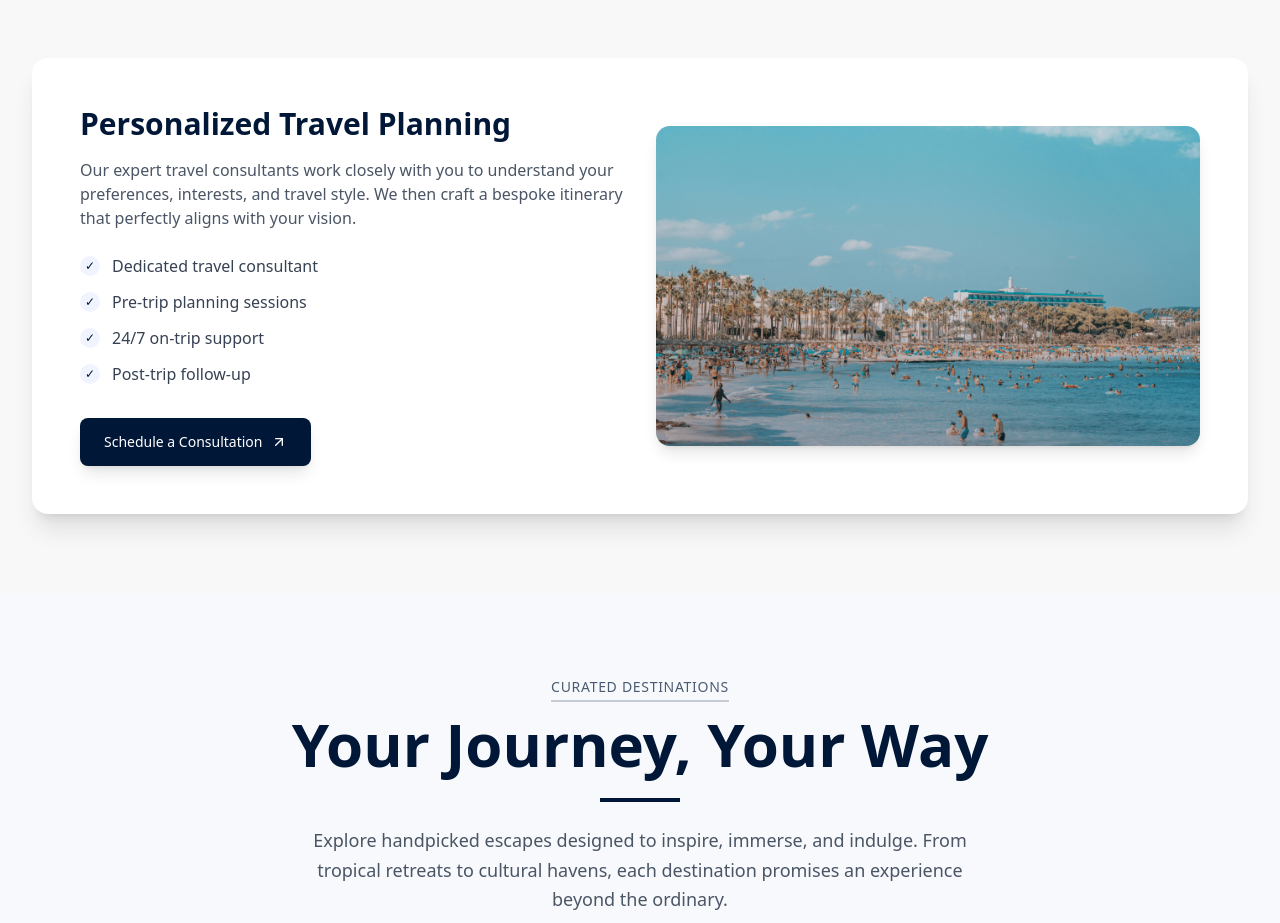
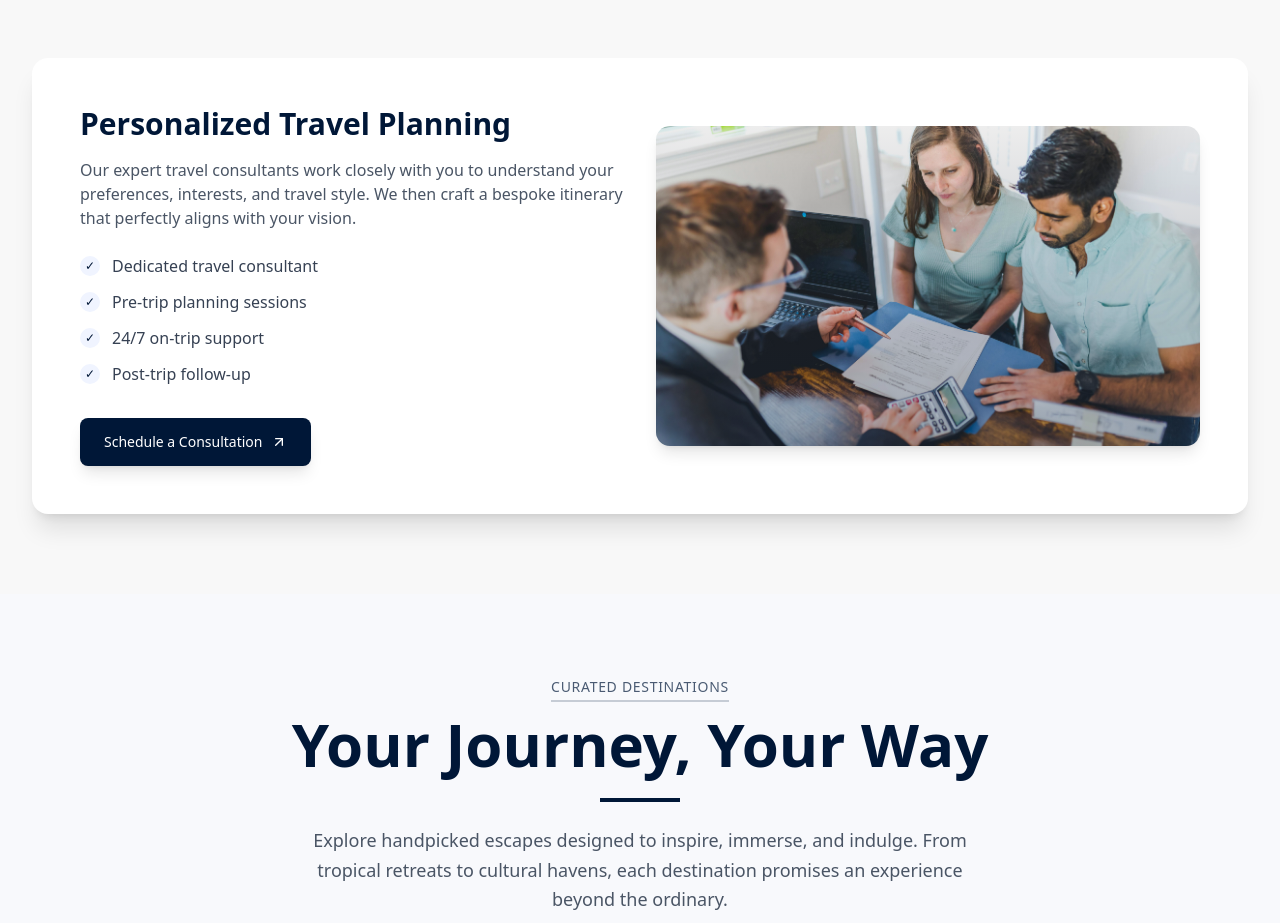
Before and after one commit to kazekunal/AndiamoLux, a Next.js app: page / in a window 1280 px wide. Shown: the part 2440-3363 px from the top of the page. Built offline with nearby package versions, Linux system fonts and the light colour scheme.

Commit message:
pic updated

```diff
--- a/src/app/components/aboutus.jsx
+++ b/src/app/components/aboutus.jsx
@@ -175,7 +175,7 @@ export default function ServicesPage() {
             </div>
             <div className="relative h-64 md:h-80 rounded-xl overflow-hidden shadow-lg">
               <img
-                src="/hero2.jpg"
+                src="/consultation.jpg"
                 alt="Luxury travel planning"
                 className="w-full h-full object-cover"
               />
```
Also changed, not shown: public/consultation.jpg (added).
